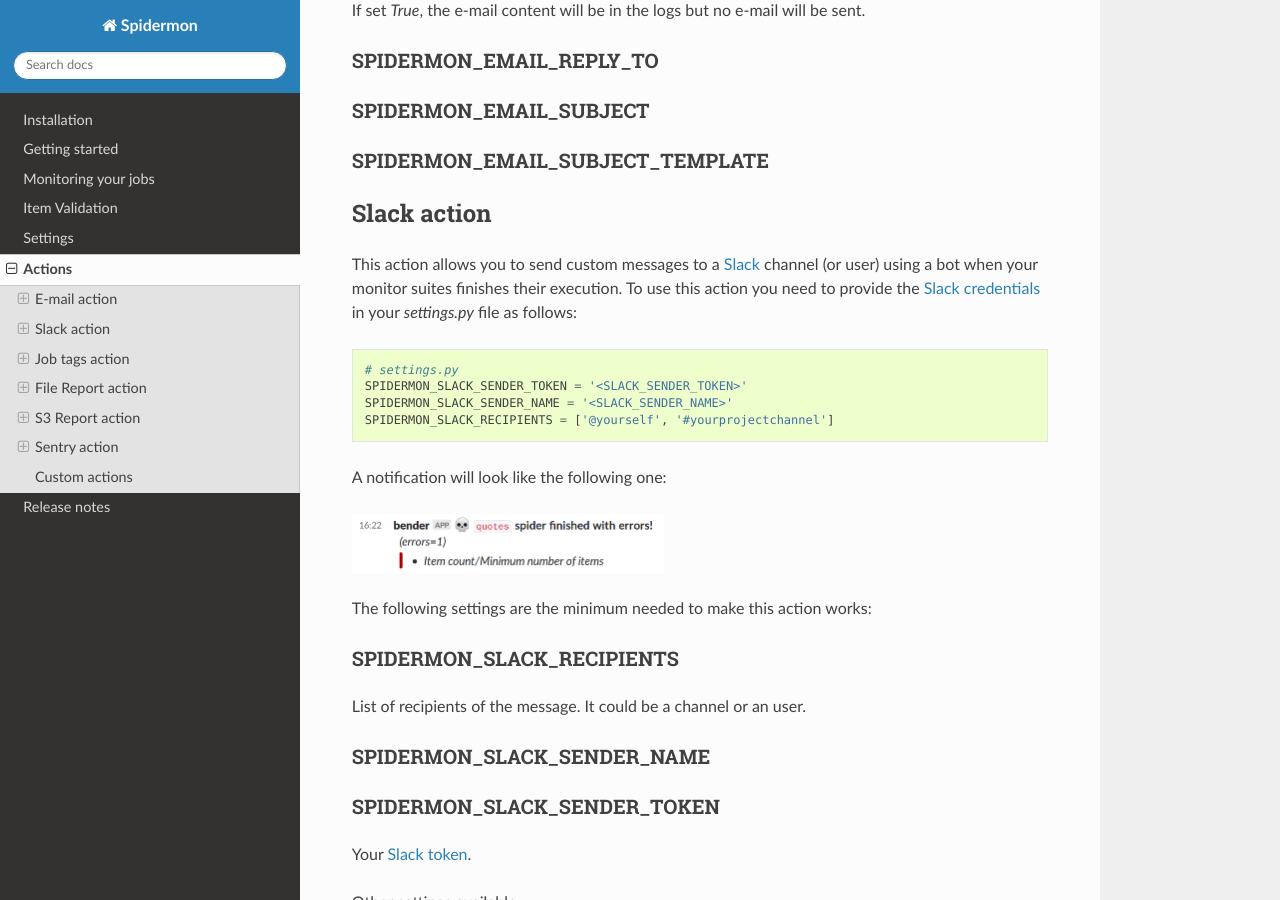
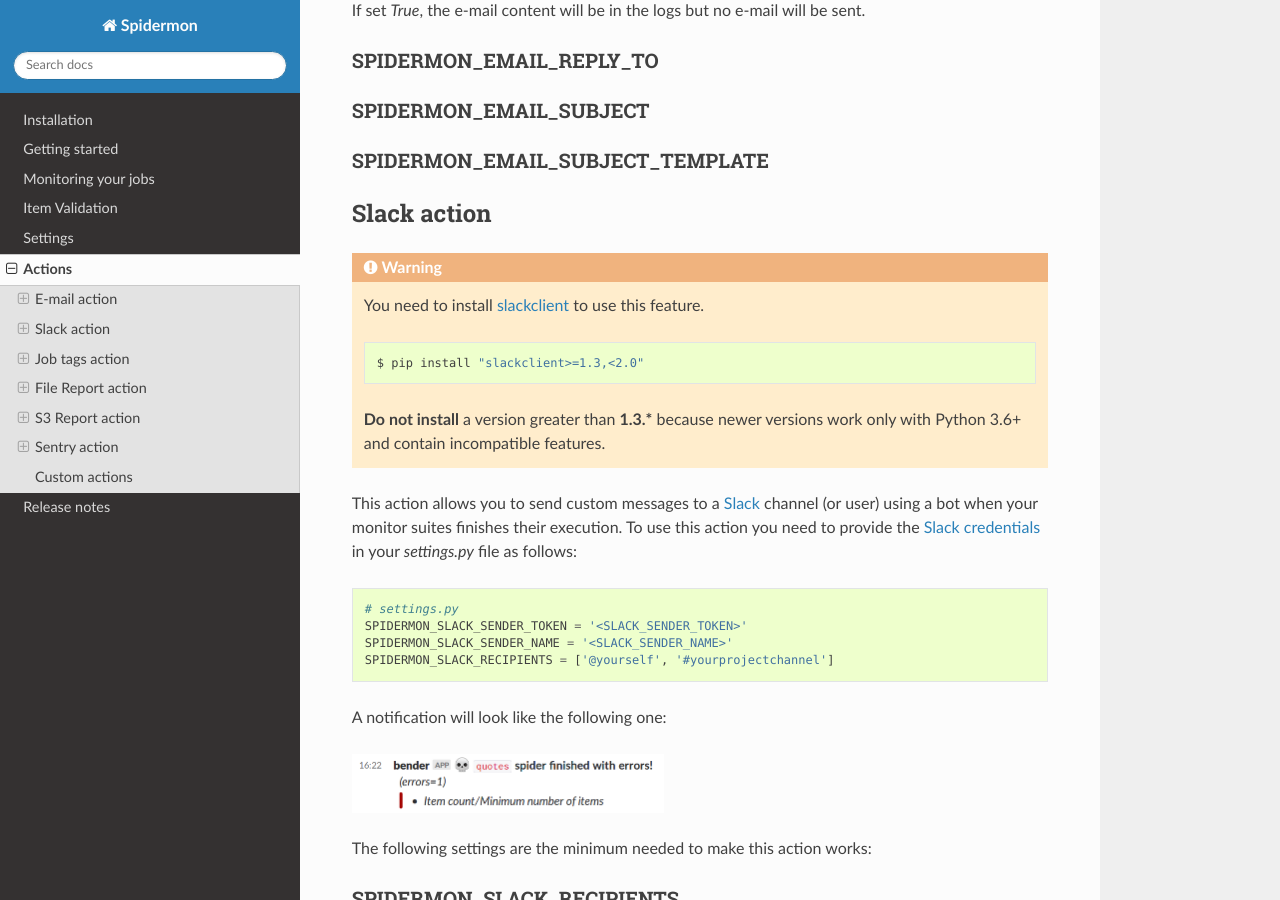
Before and after one commit to scrapinghub/spidermon, a Sphinx documentation site: the page built from docs/source/actions.rst, in a window 1280 px wide and 900 px high, scrolled down 2433 px. Built offline with Sphinx 7.4.7 and the Read the Docs theme 2.0.0, drawn with Linux system fonts in a browser that asks for light colours.

Commit message:
Update Slack action documentation warning user to install right slackclient library version

```diff
--- a/docs/source/actions.rst
+++ b/docs/source/actions.rst
@@ -164,6 +164,17 @@
 
 Slack action
 ============
+
+.. warning::
+
+   You need to install `slackclient`_ to use this feature.
+
+   .. code-block:: shell
+
+     $ pip install "slackclient>=1.3,<2.0"
+
+   **Do not install** a version greater than **1.3.*** because newer versions
+   work only with Python 3.6+ and contain incompatible features.
 
 This action allows you to send custom messages to a `Slack`_ channel (or user)
 using a bot when your monitor suites finishes their execution. To use this action
@@ -538,3 +549,5 @@
         def run_action(self):
             # Include here the logic of your action
             # (...)
+
+.. _`slackclient`: https://pypi.org/project/slackclient/
```
